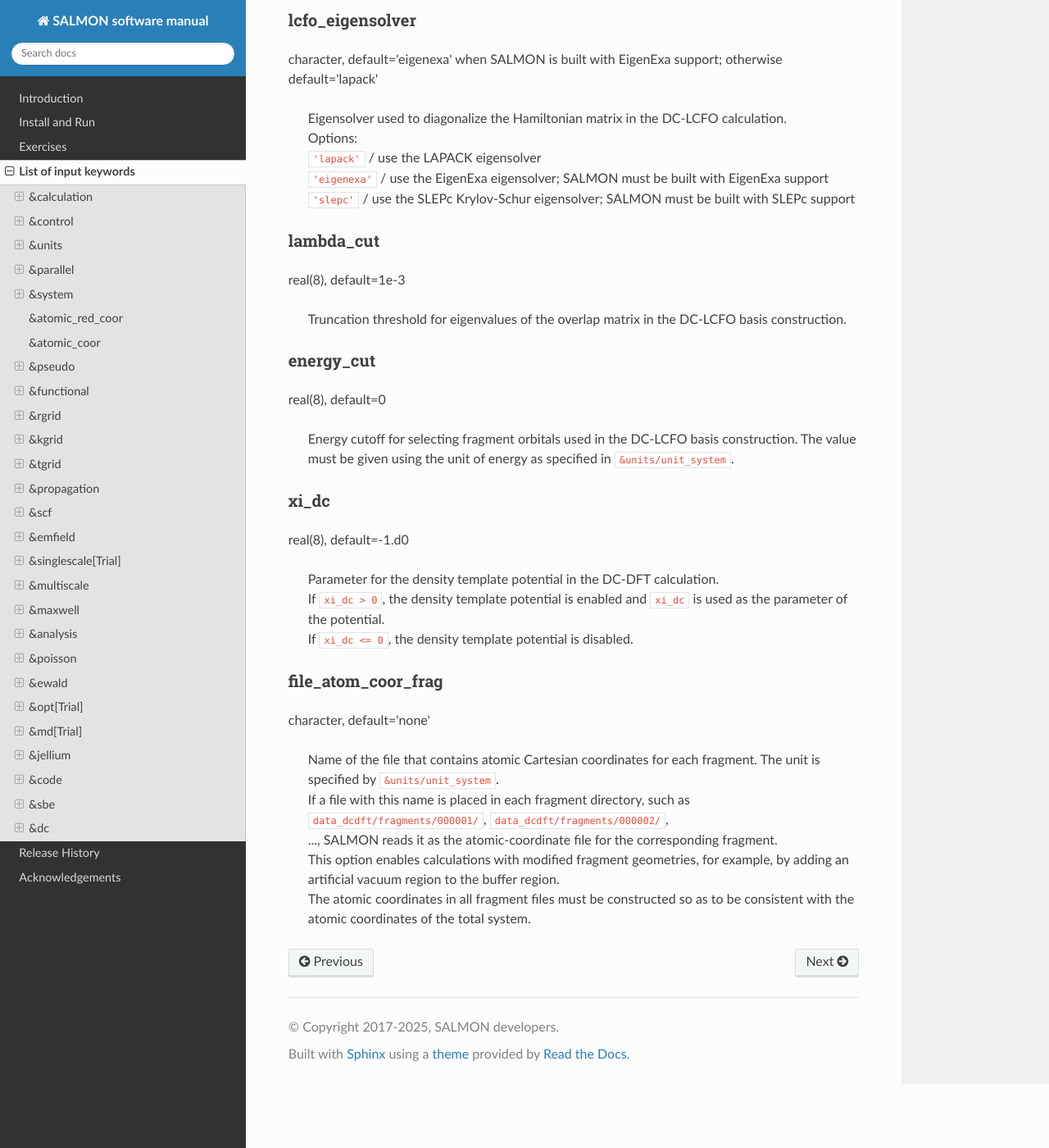
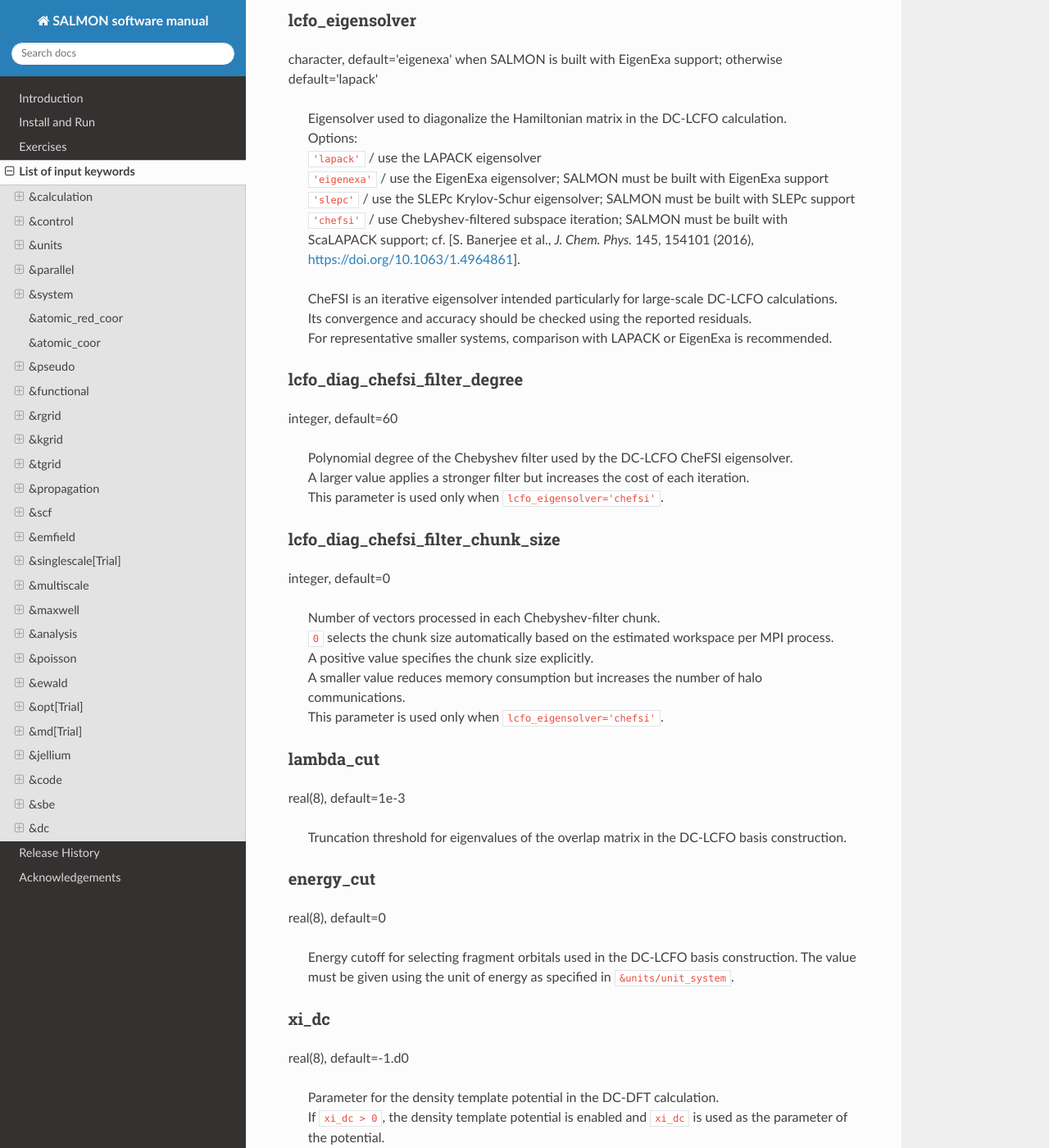
Before and after one commit to SALMON-TDDFT/SALMON-DOCS, a Sphinx documentation site: the page built from source/input_keyword_list.rst, in a window 1280 px wide and 1400 px high, scrolled down 68689 px. Shown: the whole window at 82% size. Built offline with Sphinx 7.4.7 and the Read the Docs theme 3.1.0, drawn with Linux system fonts in a browser that asks for light colours; formulas are drawn with MathJax 3.

Commit message:
Document the DC-LCFO CheFSI eigensolver

```diff
--- a/source/input_keyword_list.rst
+++ b/source/input_keyword_list.rst
@@ -3528,6 +3528,35 @@ character, default='eigenexa' when SALMON is built with EigenExa support; otherw
    | ``'lapack'`` / use the LAPACK eigensolver
    | ``'eigenexa'`` / use the EigenExa eigensolver; SALMON must be built with EigenExa support
    | ``'slepc'`` / use the SLEPc Krylov-Schur eigensolver; SALMON must be built with SLEPc support
+   | ``'chefsi'`` / use Chebyshev-filtered subspace iteration; SALMON must be built with ScaLAPACK support; cf. [S. Banerjee et al., *J. Chem. Phys.* 145, 154101 (2016), https://doi.org/10.1063/1.4964861].
+
+   | CheFSI is an iterative eigensolver intended particularly for large-scale DC-LCFO calculations.
+   | Its convergence and accuracy should be checked using the reported residuals.
+   | For representative smaller systems, comparison with LAPACK or EigenExa is recommended.
+
+.. _lcfo_diag_chefsi_filter_degree:
+
+lcfo_diag_chefsi_filter_degree
+^^^^^^^^^^^^^^^^^^^^^^^^^^^^^^
+
+integer, default=60
+
+   | Polynomial degree of the Chebyshev filter used by the DC-LCFO CheFSI eigensolver.
+   | A larger value applies a stronger filter but increases the cost of each iteration.
+   | This parameter is used only when ``lcfo_eigensolver='chefsi'``.
+
+.. _lcfo_diag_chefsi_filter_chunk_size:
+
+lcfo_diag_chefsi_filter_chunk_size
+^^^^^^^^^^^^^^^^^^^^^^^^^^^^^^^^^^
+
+integer, default=0
+
+   | Number of vectors processed in each Chebyshev-filter chunk.
+   | ``0`` selects the chunk size automatically based on the estimated workspace per MPI process.
+   | A positive value specifies the chunk size explicitly.
+   | A smaller value reduces memory consumption but increases the number of halo communications.
+   | This parameter is used only when ``lcfo_eigensolver='chefsi'``.
 
 .. _lambda_cut:
 
--- a/source/install_and_run.rst
+++ b/source/install_and_run.rst
@@ -599,6 +599,7 @@ If the libraries are not found in the path specified by environment variables, t
     - Required by ``--enable-scalapack``.
     - ``--with-lapack``: Path specification.
     - If the library is not found, it will be automatically downloaded from http://www.netlib.org/scalapack/
+    - Required for the CheFSI eigensolver in DC-LCFO calculations.
 
 - Libxc
 
```
